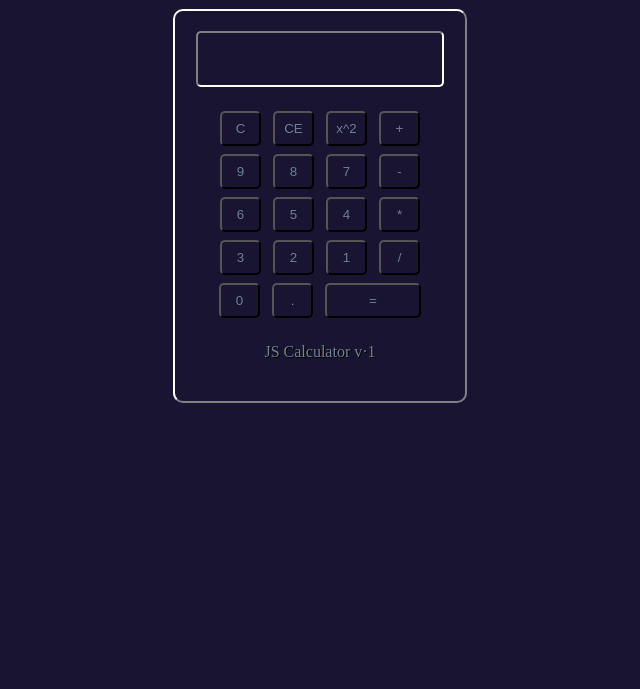
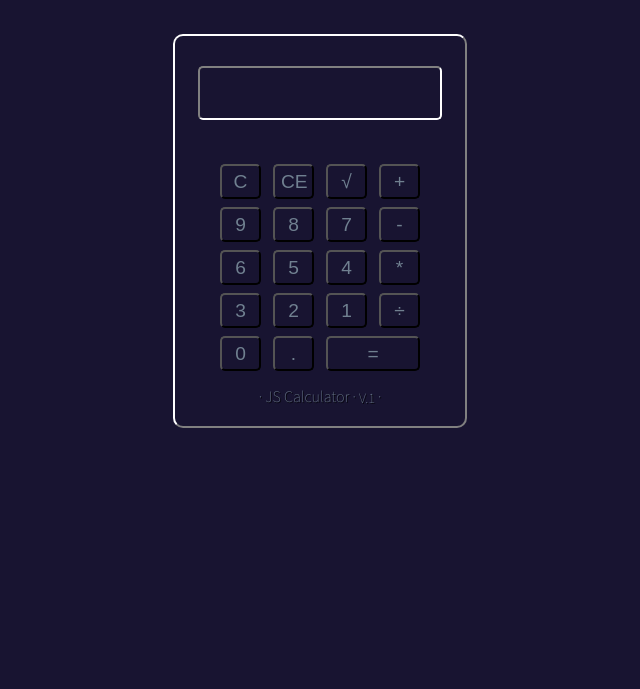
Before and after one commit to AntonSmid/calk, a plain HTML site: page index.html in a window 1280 px wide. Shown: the part 111-800 px from the top of the page, without its empty margins (320-960 px from the left). Drawn offline with Linux system fonts and the light colour scheme.

Commit message:
js code done - finnished

```diff
--- a/index.html
+++ b/index.html
@@ -3,6 +3,7 @@
 <head>
   <meta charset="UTF-8">
   <title>javaScript Calculator</title>
+  <link href="https://fonts.googleapis.com/css?family=Mada:200,400" rel="stylesheet">
   <link rel="stylesheet" href="style.css">
 </head>
 <body>
@@ -11,31 +12,31 @@
    <form>
      <input type="text" id="display" disabled>
      <br>
-     <input type="button" value="C" id="keys" onclick="toScreen('C')">
+     <input type="button" value="C" id="keys" onclick="addToScreen('C')">
      <input type="button" value="CE" id="keys" onclick="backspace('')">
-     <input type="button" value="x^2" id="keys" onclick="power('')">
-     <input type="button" value="+" id="keys" onclick="toScreen('+')">
+     <input type="button" value=&radic; id="keys" onclick="sqroot('')">
+     <input type="button" value="+" id="keys" onclick="addToScreen('+')">
      <br>
-     <input type="button" value="9" id="keys" onclick="toScreen('9')">
-     <input type="button" value="8" id="keys" onclick="toScreen('8')">
-     <input type="button" value="7" id="keys" onclick="toScreen('7')">
-     <input type="button" value="-" id="keys" onclick="toScreen('-')">
+     <input type="button" value="9" id="keys" onclick="addToScreen('9')">
+     <input type="button" value="8" id="keys" onclick="addToScreen('8')">
+     <input type="button" value="7" id="keys" onclick="addToScreen('7')">
+     <input type="button" value="-" id="keys" onclick="addToScreen('-')">
      <br>
-     <input type="button" value="6" id="keys" onclick="toScreen('6')">
-     <input type="button" value="5" id="keys" onclick="toScreen('5')">
-     <input type="button" value="4" id="keys" onclick="toScreen('4')">
-     <input type="button" value="*" id="keys" onclick="toScreen('*')">
+     <input type="button" value="6" id="keys" onclick="addToScreen('6')">
+     <input type="button" value="5" id="keys" onclick="addToScreen('5')">
+     <input type="button" value="4" id="keys" onclick="addToScreen('4')">
+     <input type="button" value="*" id="keys" onclick="addToScreen('*')">
      <br>
-     <input type="button" value="3" id="keys" onclick="toScreen('3')">
-     <input type="button" value="2" id="keys" onclick="toScreen('2')">
-     <input type="button" value="1" id="keys" onclick="toScreen('1')">
-     <input type="button" value="/" id="keys" onclick="toScreen('/')">
+     <input type="button" value="3" id="keys" onclick="addToScreen('3')">
+     <input type="button" value="2" id="keys" onclick="addToScreen('2')">
+     <input type="button" value="1" id="keys" onclick="addToScreen('1')">
+     <input type="button" value=&divide; id="keys" onclick="addToScreen('/')">
      <br>
-     <input type="button" value="0" id="keys" onclick="toScreen('0')">
-     <input type="button" value="." id="keys" onclick="toScreen('.')">
-     <input type="button" value="=" id="equal" onclick="equal()">
+     <input type="button" value="0" id="keys" onclick="addToScreen('0')">
+     <input type="button" value="." id="keys" onclick="addToScreen('.')">
+     <input type="button" value="=" id="equal" onclick="answer()">
    </form>
-  <h4>JS Calculator v&middot;1</h4>
+  <h4> &middot; JS Calculator &middot; <span id="ver"> V.1  </span>  &middot;</h4>
   </div>
 
 <script src="script.js" ></script>
--- a/script.js
+++ b/script.js
@@ -0,0 +1,33 @@
+var box = document.getElementById("display");
+
+function addToScreen(x){
+  box.value += x;
+  if(x == "C"){
+    box.value="";
+  }
+}
+
+function answer() {
+  x = box.value;
+  x = eval(x);
+  box.value = x;
+}
+
+function power(){
+  x = box.value;
+  x = eval(x*x);
+  box.value = x;
+}
+
+function sqroot(){
+  x = box.value;
+  x = eval(Math.sqrt(x));
+  box.value = x;
+}
+
+function backspace() {
+  var num = box.value;
+  var len = num.length-1;
+  var newNum = num.substring(0, len);
+  box.value = newNum;
+}
--- a/style.css
+++ b/style.css
@@ -7,16 +7,19 @@ body {
 }
 
 h1 {
-  font-family: monospace;
+  font-family: 'Mada', sans-serif;
+  // font-family: "Curier New", monospace;
   font-size: 3em;
   font-weight: 100;
   text-shadow: 2px 2px 1px black;
 }
 
 h4 {
+  font-family: 'Mada', sans-serif;
   font-weight: 100;
   color: slategray;
   text-shadow: 1px 1px black;
+  margin: 12px;
 }
 
 #calculator {
@@ -30,13 +33,13 @@ h4 {
   // border: 1px solid slategray;
   padding: 20px;
   border-radius: 10px;
-  margin: 50px auto;
+  margin: 50px auto 0px auto;
 }
 
 #display {
-  margin-bottom: 20px;
+  margin: 10px 0 40px 0;
   height: 50px;
-  width: 12em;
+  width: 11em;
   // border: 1px solid slategray;
   border-top: 2px solid gray;
   border-left: 2px solid gray;
@@ -47,6 +50,8 @@ h4 {
   color: slategray;
   text-align: right;
   font: 20px bold;
+  padding: 0 0.5em;
+  font-family: "Curier New", monospace;
 }
 
 #keys {
@@ -61,12 +66,14 @@ h4 {
   border-radius: 5px;
   outline: none;
   cursor: pointer;
+  font-size: 1.2em;
+  font-weight: 400;
 
 
 }
 
 #equal {
-  width: 96px;
+  width: 94px;
   height: 35px;
   margin: 4px;
   // border: 1px solid slategray;
@@ -77,5 +84,21 @@ h4 {
   border-radius: 5px;
   outline: none;
   cursor: pointer;
+  font-size: 1.2em;
+  font-weight: 400;
+}
 
+#ver {
+  font-size: 0.9em;
+  vertical-align: middle;
 }
+
+@media screen and (max-width: 450px) {
+  h1 {
+    font-size: 1.6em;
+  }
+
+  #calculator {
+    margin: 10px auto;
+  }
+}
```
